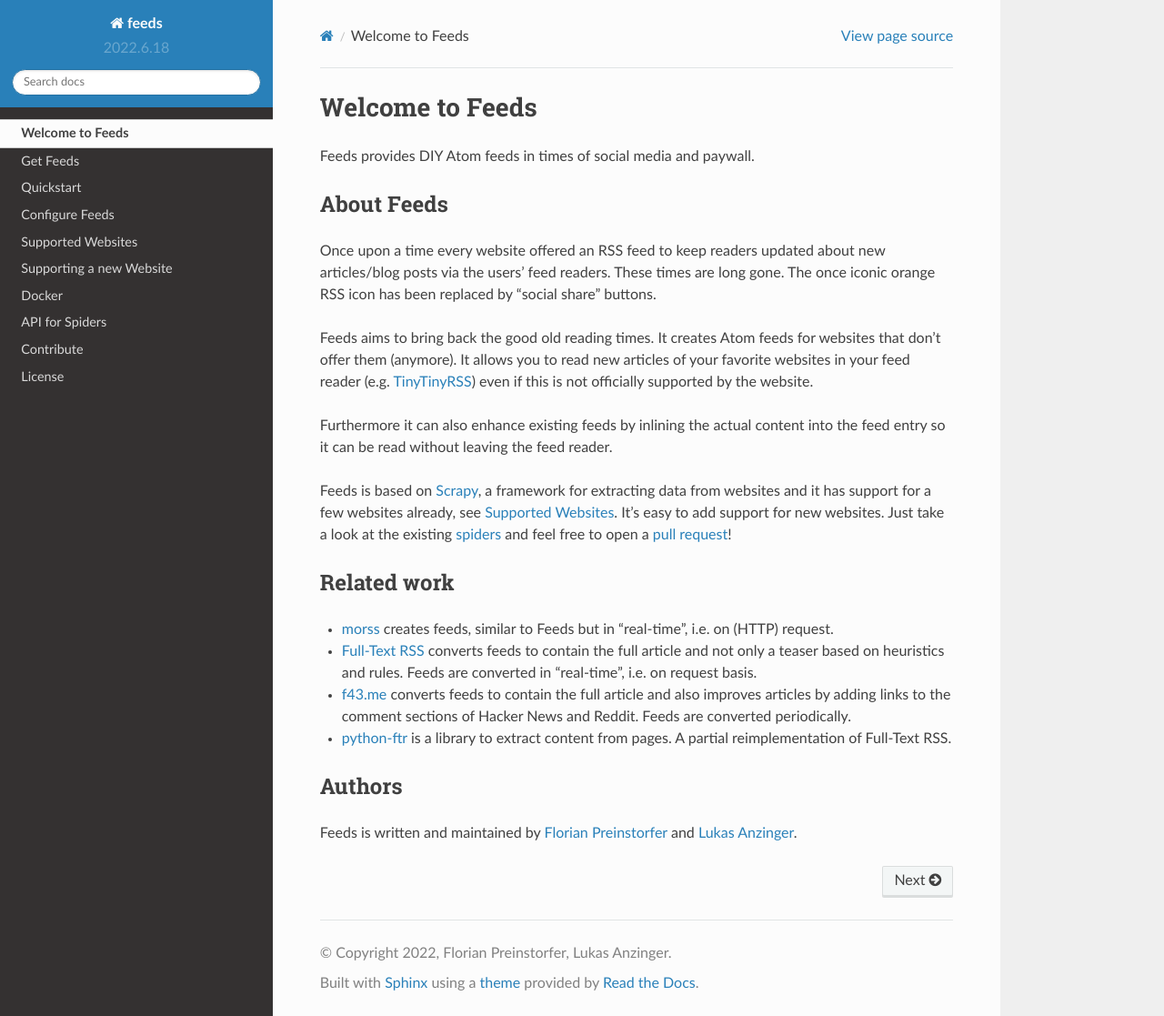
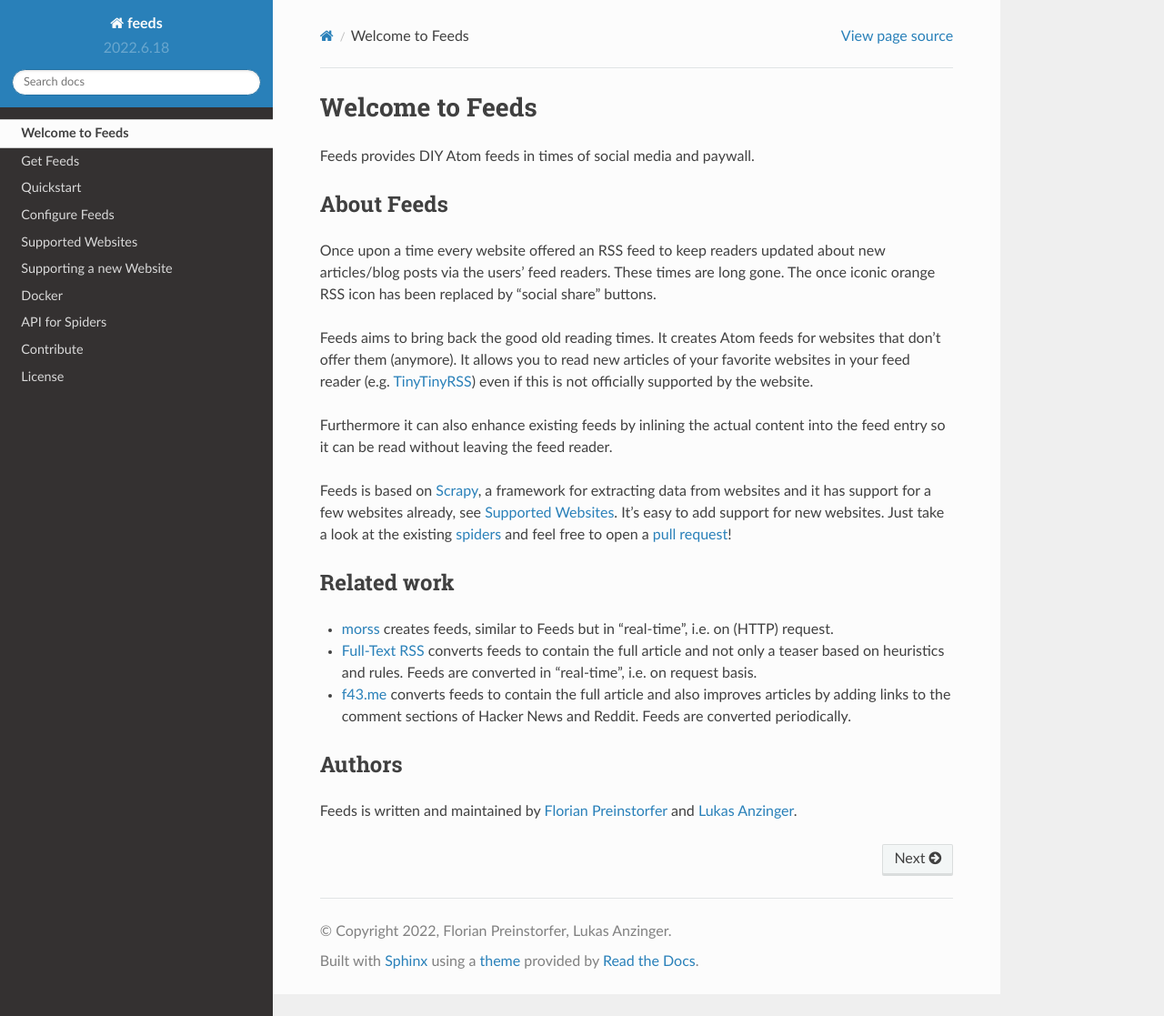
Before and after one commit to PyFeeds/PyFeeds, a Sphinx documentation site: the page built from docs/index.rst, in a window 1280 px wide and 1117 px high. Shown: the whole window at 91% size. Built offline with Sphinx 7.4.7 and the Read the Docs theme 2.0.0, drawn with Linux system fonts in a browser that asks for light colours.

Commit message:
python-ftr no longer exists

```diff
--- a/docs/index.rst
+++ b/docs/index.rst
@@ -47,8 +47,6 @@
 * `f43.me <https://github.com/j0k3r/f43.me>`_ converts feeds to contain the
   full article and also improves articles by adding links to the comment
   sections of Hacker News and Reddit. Feeds are converted periodically.
-* `python-ftr <https://github.com/1flow/python-ftr>`_ is a library to extract
-  content from pages. A partial reimplementation of Full-Text RSS.
 
 Authors
 -------
```
